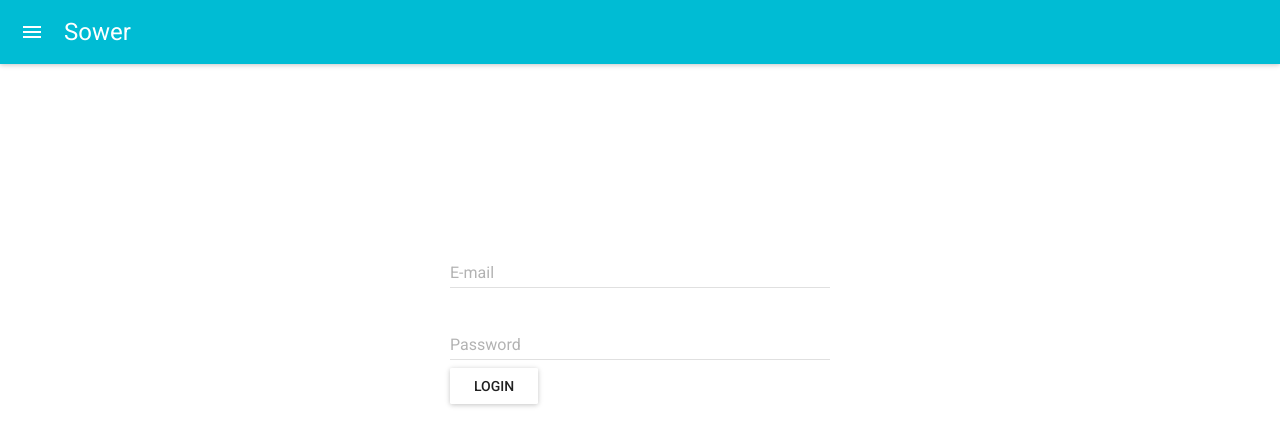
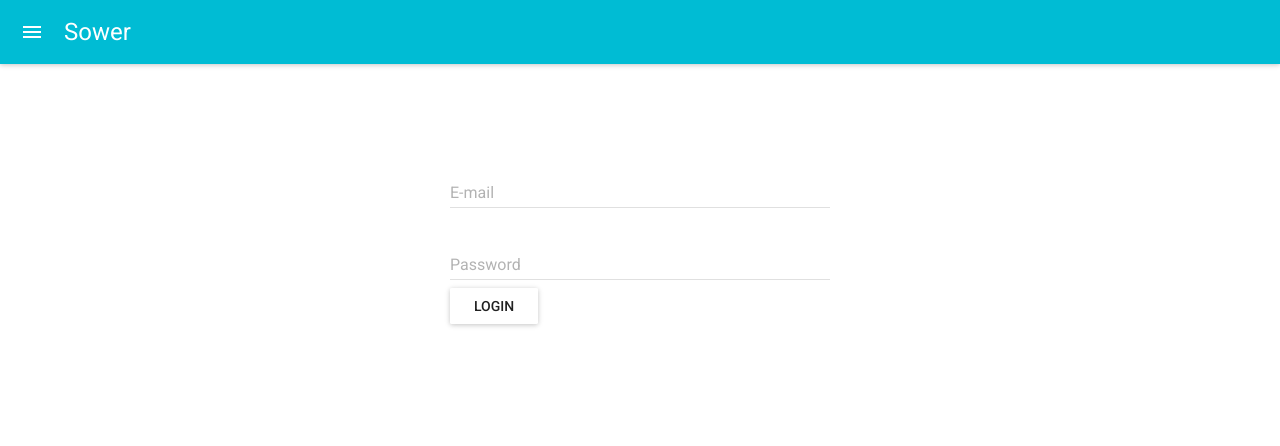
Before and after one commit to lucaslago/sower-ui, a React (Create React App) app: page /#/login in a window 1280 px wide. Before the commit this address led to /. Shown: the top 446 px of the page. Built offline with nearby package versions, Linux system fonts and the light colour scheme; what react-tap-event-plugin would draw is missing.

Commit message:
Adjust form style

```diff
--- a/src/login/LoginForm.jsx
+++ b/src/login/LoginForm.jsx
@@ -45,8 +45,8 @@ export default class LoginForm extends Component {
     return (
       <Container>
         <Row>
-          <Col xs={4} />
-          <Col xs={4}>
+          <Col xs={1} sm={4} />
+          <Col xs={10} sm={4}>
             <form className="login-form" onSubmit={ this.handleFormSubmit }>
               <Row>
                 <TextField
--- a/src/login/login-form.css
+++ b/src/login/login-form.css
@@ -1,5 +1,5 @@
 .login-form {
-  margin-top: 10rem;
+  margin-top: 5rem;
 }
 
 .login-button {
```
